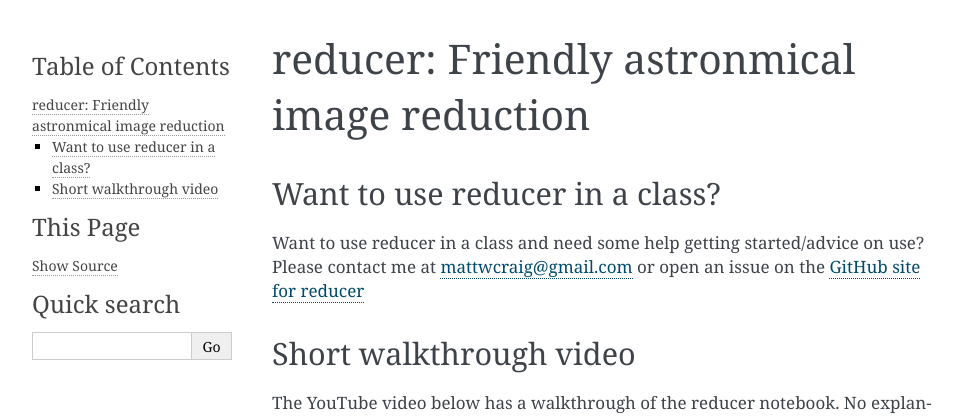
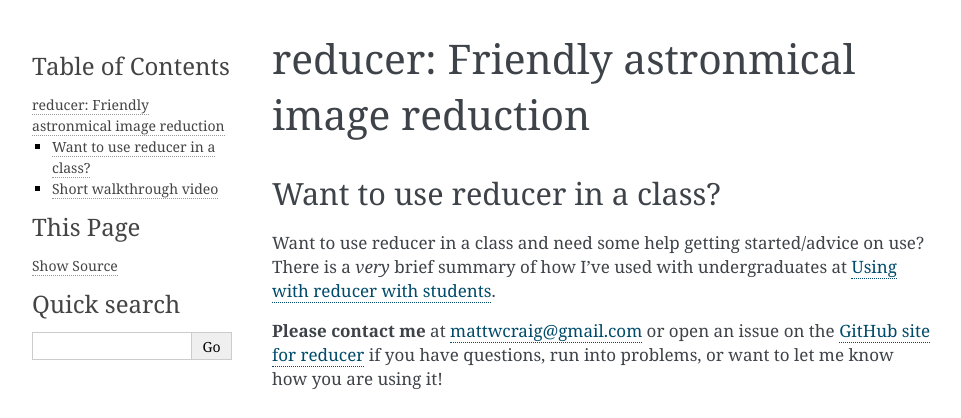
Before and after one commit to mwcraig/reducer, a Sphinx documentation site: the page built from docs/index.rst, in a window 1280 px wide. Shown: the top 418 px of the page, without its empty margins (148-1109 px from the left). Built offline with Sphinx 7.4.7, drawn with Linux system fonts in a browser that asks for light colours; some of the changed text lies outside the part shown.

Commit message:
Add some more information about using with students

```diff
--- a/docs/index.rst
+++ b/docs/index.rst
@@ -13,8 +13,13 @@ Want to use reducer in a class?
 -------------------------------
 
 Want to use reducer in a class and need some help getting started/advice on
-use? Please contact me at `mattwcraig@gmail.com <mailto:mattwcraig@gmail.com?subject=Reducer>`_
-or open an issue on the `GitHub site for reducer`_
+use? There is a *very* brief summary of how I've used with undergraduates at
+:ref:`use_with_students`.
+
+**Please contact me** at `mattwcraig@gmail.com
+<mailto:mattwcraig@gmail.com?subject=Reducer>`_ or open an issue on the
+`GitHub site for reducer`_ if you have questions, run into problems, or want
+to let me know how you are using it!
 
 
 Short walkthrough video
@@ -36,6 +41,7 @@ Contents:
    :maxdepth: 2
 
    quickstart
+   use-with-students
    gui
    image_browser
    astro_gui
```
Also changed, not shown: docs/use-with-students.rst (added, +33 -0 lines).
